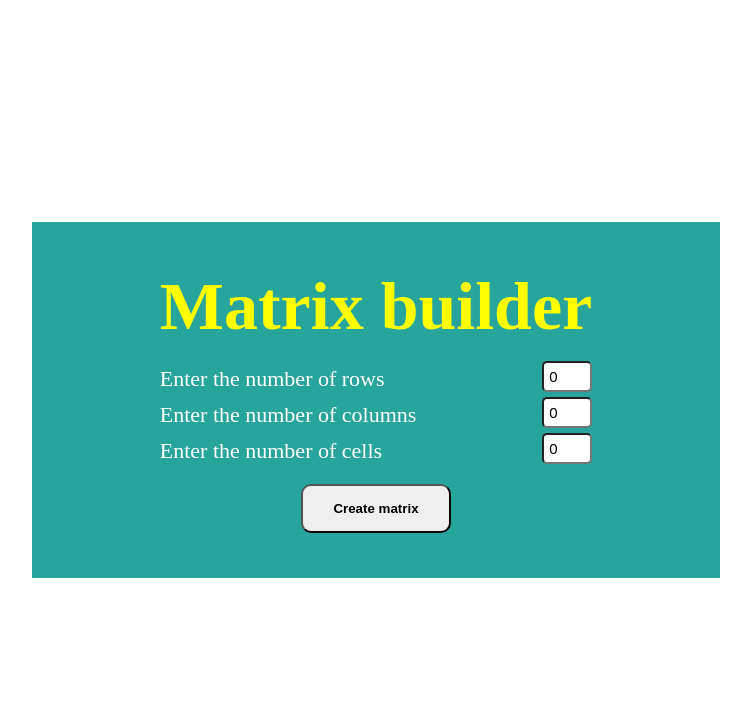
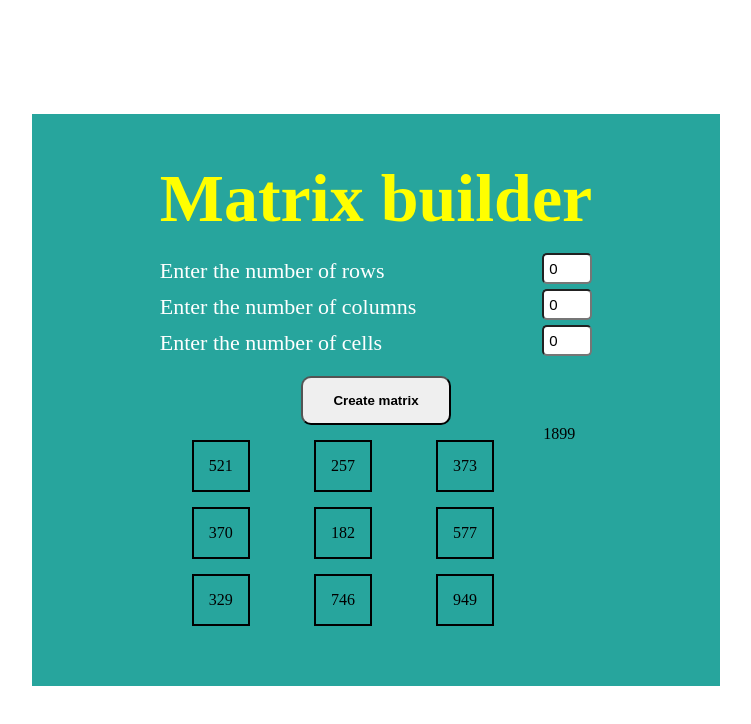
Before and after one commit to kdv1995/matrix-project-five, a React (Create React App) app: page / in a window 1280 px wide. Shown: the top 724 px of the page, without its empty margins (264-1015 px from the left). Built offline with nearby package versions, Linux system fonts and the light colour scheme.

Commit message:
08/07/2022_16:57

```diff
--- a/package.json
+++ b/package.json
@@ -12,6 +12,7 @@
     "react-redux": "^8.0.2",
     "react-scripts": "5.0.1",
     "redux": "^4.2.0",
+    "redux-devtools-extension": "^2.13.9",
     "sass": "^1.53.0",
     "web-vitals": "^2.1.4"
   },
--- a/src/App.js
+++ b/src/App.js
@@ -4,7 +4,7 @@ import s from "./App.module.scss";
 import Button from "./components/UI/Button";
 import Input from "./components/UI/Input";
 import CreateTable from "./CreateTable";
-import { setCells, setColumns, setRows } from "./store/store";
+import { setRows, setColumns, setCells } from "./store/store";
 
 const App = () => {
   const [rows, setRows] = useState(0);
--- a/src/App.module.scss
+++ b/src/App.module.scss
@@ -3,6 +3,7 @@
   display: flex;
   justify-content: center;
   align-items: center;
+  flex-direction: column;
 }
 .AppContainer {
   padding: 45px 128px;
--- a/src/CreateTable.jsx
+++ b/src/CreateTable.jsx
@@ -1,31 +1,51 @@
 import React from "react";
 import { useSelector } from "react-redux";
 
-// const matrix = [
-//   [1, 2, 3],
-//   [4, 5, 6],
-//   [7, 8, 9],
-// ];
-
 const CreateTable = () => {
   const rows = useSelector((state) => state.rows);
-  // for (let i = 0; i < 1; i++) {
-  //   const row = matrix[i];
-  //   for (let j = 0; j < 3; j++) {
-  //     matrix[i][j] = Math.floor(Math.random() * (999 - 100 + 1) + 100);
-  //   }
-  //   matrix.push(row);
-  // }
-  // console.log(matrix);
+  console.log(rows);
+  const columns = useSelector((state) => state.columns);
+  console.log(columns);
+  const cells = useSelector((state) => state.cells);
+  console.log(cells);
+
+  let matrix = [];
+  for (let i = 0; i < 3; i++) {
+    matrix[i] = [];
+    for (let j = 0; j < 3; j++) {
+      matrix[i][j] = Math.floor(Math.random() * (999 - 100 + 1) + 100);
+    }
+  }
   return (
-    <div style={{ display: "flex" }}>
-      {/* {matrix.map((submatrix, index) => (
-        <div key={index}>
-          {submatrix.map((elem, key) => (
-            <button key={key}>{elem}</button>
+    <div
+      style={{
+        display: "flex",
+        justifyContent: "space-around",
+        flexWrap: "wrap",
+      }}
+    >
+      {matrix.map((row) => (
+        <div>
+          {row.map((cell) => (
+            <div
+              style={{
+                padding: 15,
+                margin: 15,
+                textAlign: "center",
+                cursor: "pointer",
+                border: "2px solid black",
+              }}
+            >
+              {cell}
+            </div>
           ))}
         </div>
-      ))} */}
+      ))}
+      <span>
+        {matrix.reduce((initial, current) =>
+          current.reduce((start, accum) => start + accum)
+        )}
+      </span>
     </div>
   );
 };
--- a/src/store/store.js
+++ b/src/store/store.js
@@ -1,7 +1,8 @@
 import { legacy_createStore as createStore } from "redux";
+import { composeWithDevTools } from "redux-devtools-extension";
 const initialState = {
-  rows: Math.floor(Math.random() * (999 - 100 + 1) + 100),
-  columns: Math.floor(Math.random() * (999 - 100 + 1) + 100),
+  rows: 0,
+  columns: 0,
   cells: 0,
 };
 
@@ -22,4 +23,4 @@ export const setRows = (payload) => ({ type: "SET_ROWS", payload });
 export const setColumns = (payload) => ({ type: "SET_COLUMNS", payload });
 export const setCells = (payload) => ({ type: "SET_CELLS", payload });
 
-export const store = createStore(reducer);
+export const store = createStore(reducer, composeWithDevTools());
```
Also changed, not shown: 1 other file (tests, documents, lock files or other folders).
